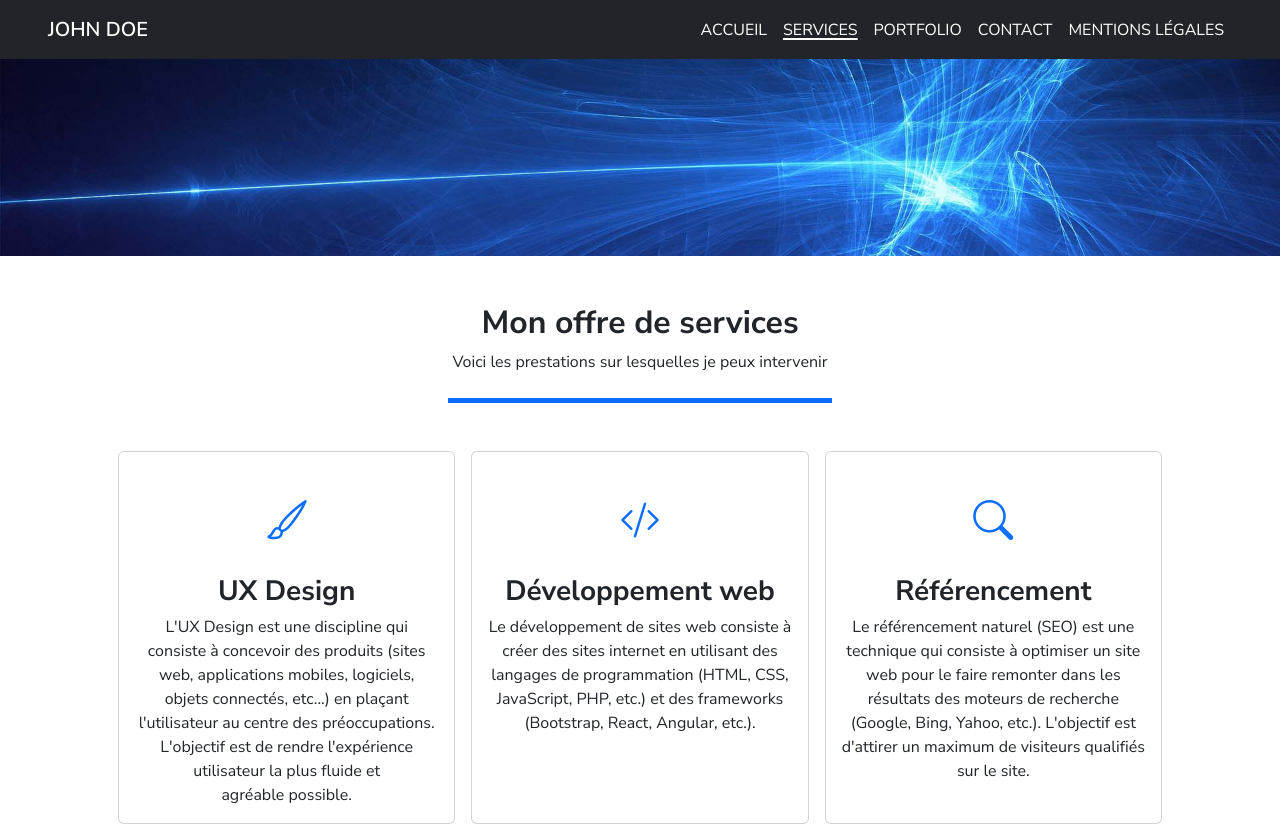
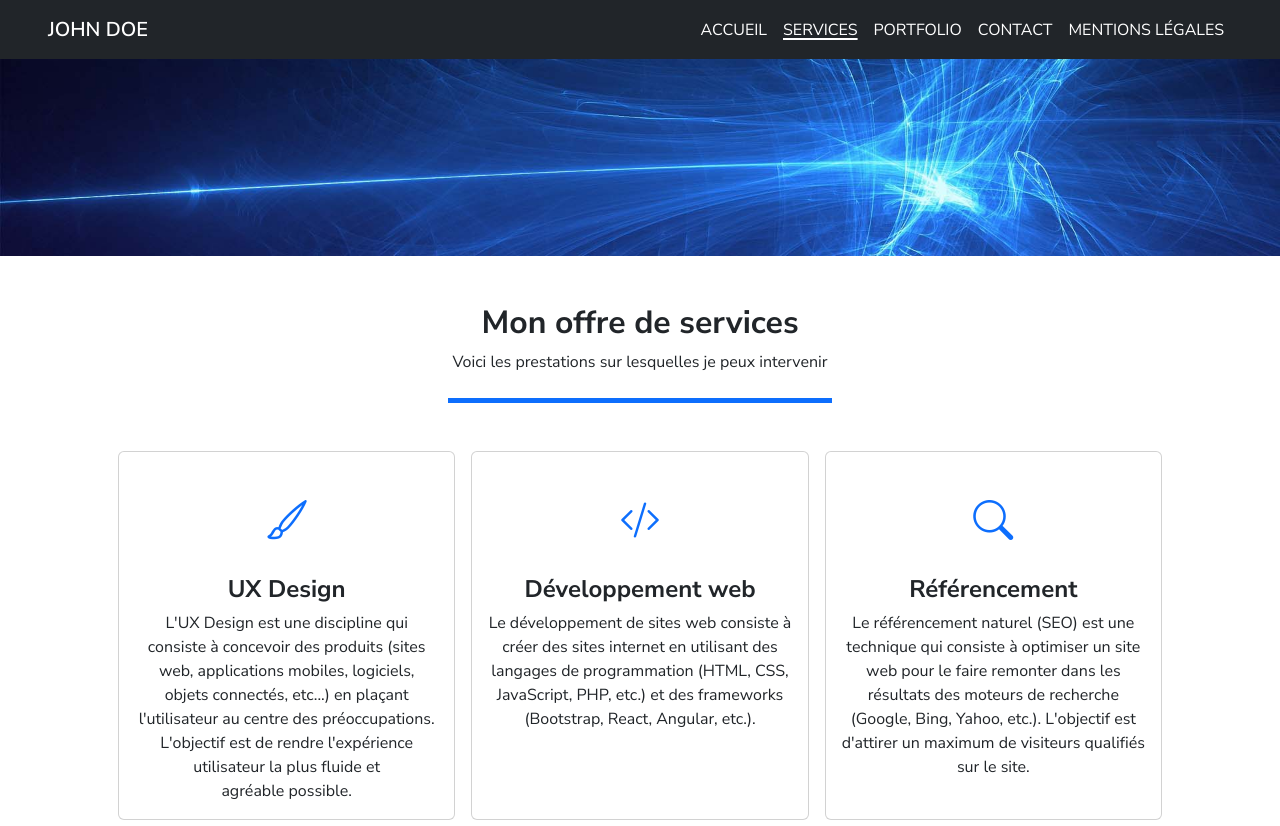
Before and after one commit to cedrickernec/kernec-cedric-devoir-5-portfolio-react, a React (Vite) app: page /services in a window 1280 px wide. Shown: the top 826 px of the page. Built offline with nearby package versions, Linux system fonts and the light colour scheme.

Commit message:
fix(ui): ajustement de la taille des titres h3 dans les cards Services et Portfolio

```diff
--- a/src/styles/base/global.css
+++ b/src/styles/base/global.css
@@ -87,6 +87,11 @@ footer a:hover {
 }
 
 /* Cards */
+
+.card-title {
+  font-size: 1.5rem;
+}
+
 .card-hover:hover {
     background-color: #efefef;
     box-shadow: var(--bs-box-shadow-sm);
```
